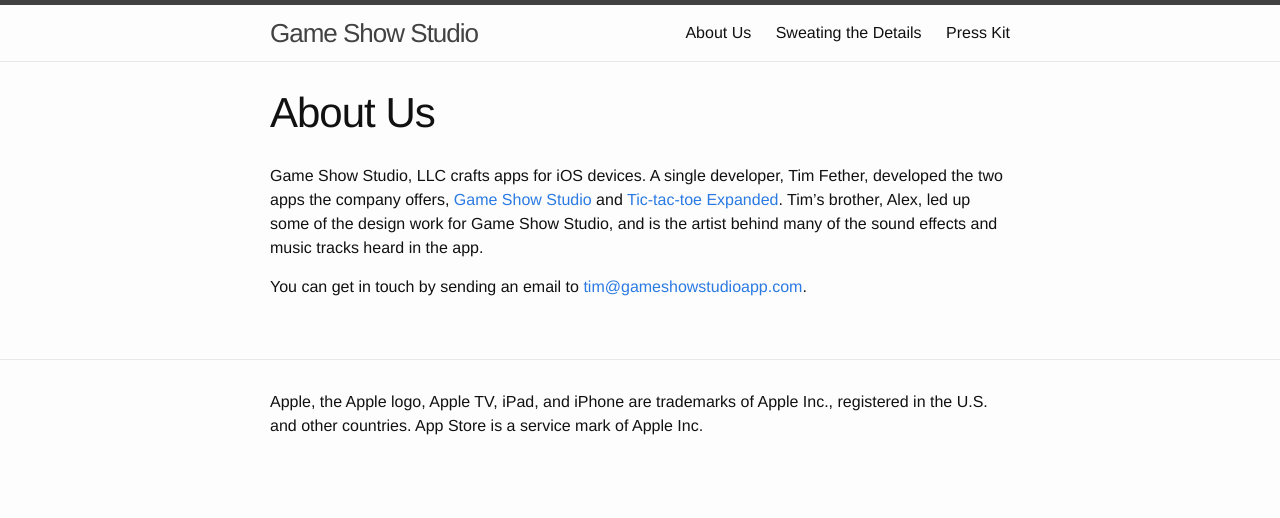
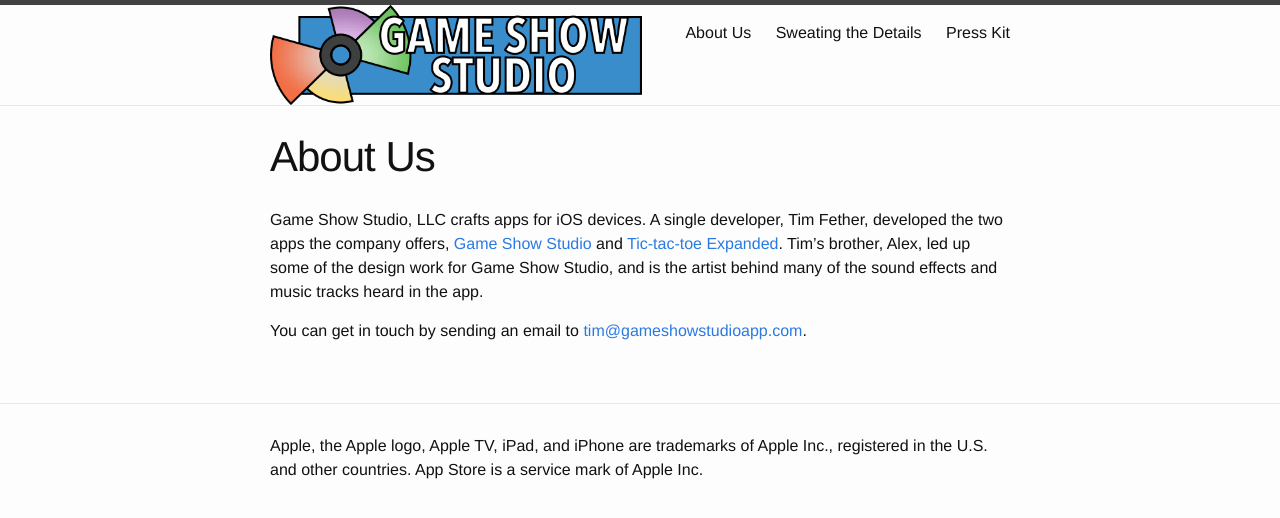
Before and after one commit to gameshowstudio/gameshowstudio.github.io, a Jekyll site: the page built from about.md, in a window 1280 px wide. Shown: the top 518 px of the page. Built offline with Jekyll 4.4.1, drawn with Linux system fonts in a browser that asks for light colours.

Commit message:
Update header to use image.

```diff
--- a/_includes/header.html
+++ b/_includes/header.html
@@ -2,7 +2,7 @@
 
   <div class="wrapper">
 
-    <a class="site-title" href="{{ site.baseurl }}/">{{ site.title }}</a>
+    <a href="{{ site.baseurl }}/"><img src="/images/headerlogo.png" alt="header logo" style="max-height:100px; width:auto; min-width:180px;"></a>
 
     <nav class="site-nav">
       <a href="#" class="menu-icon">
```
